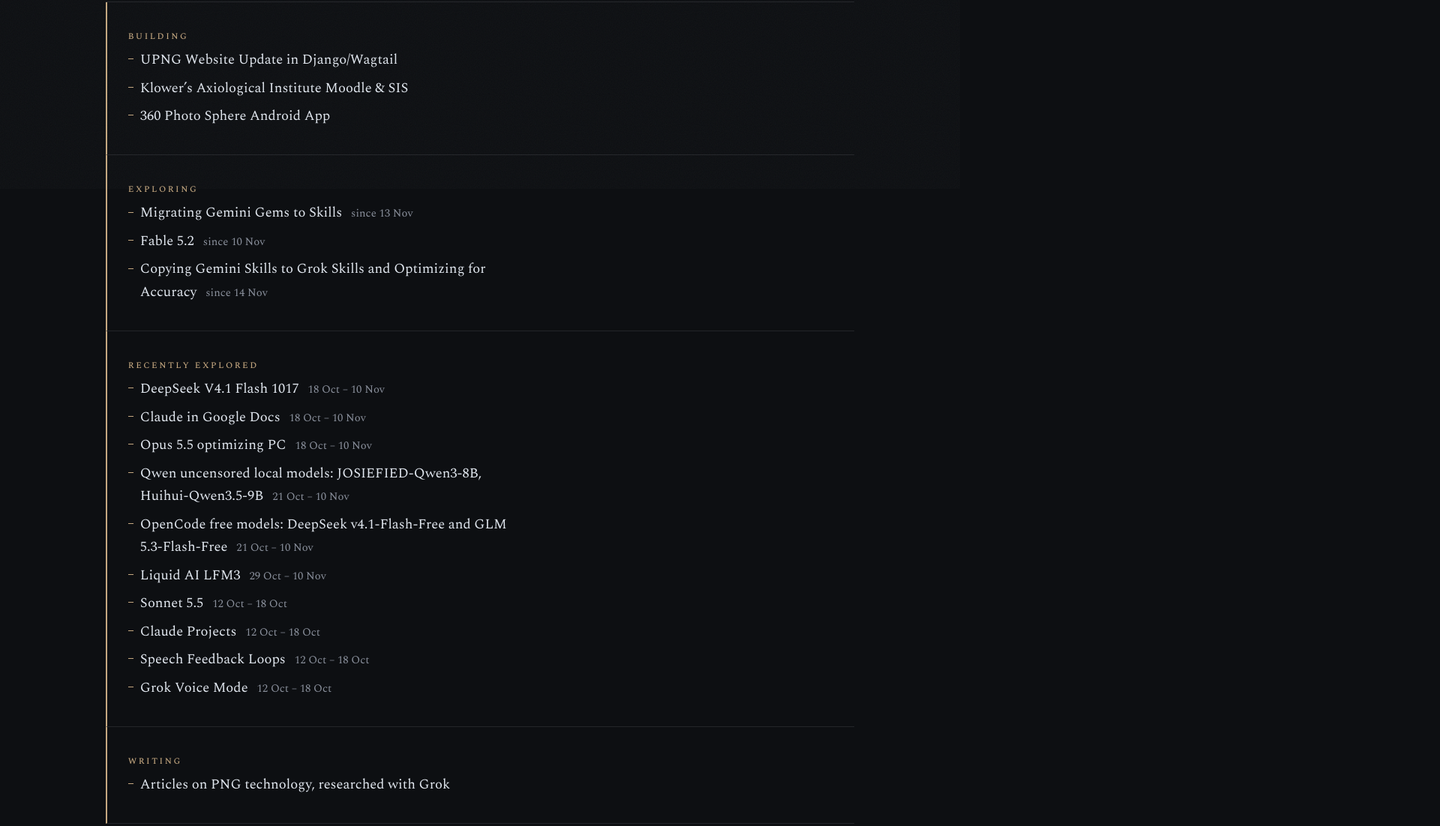
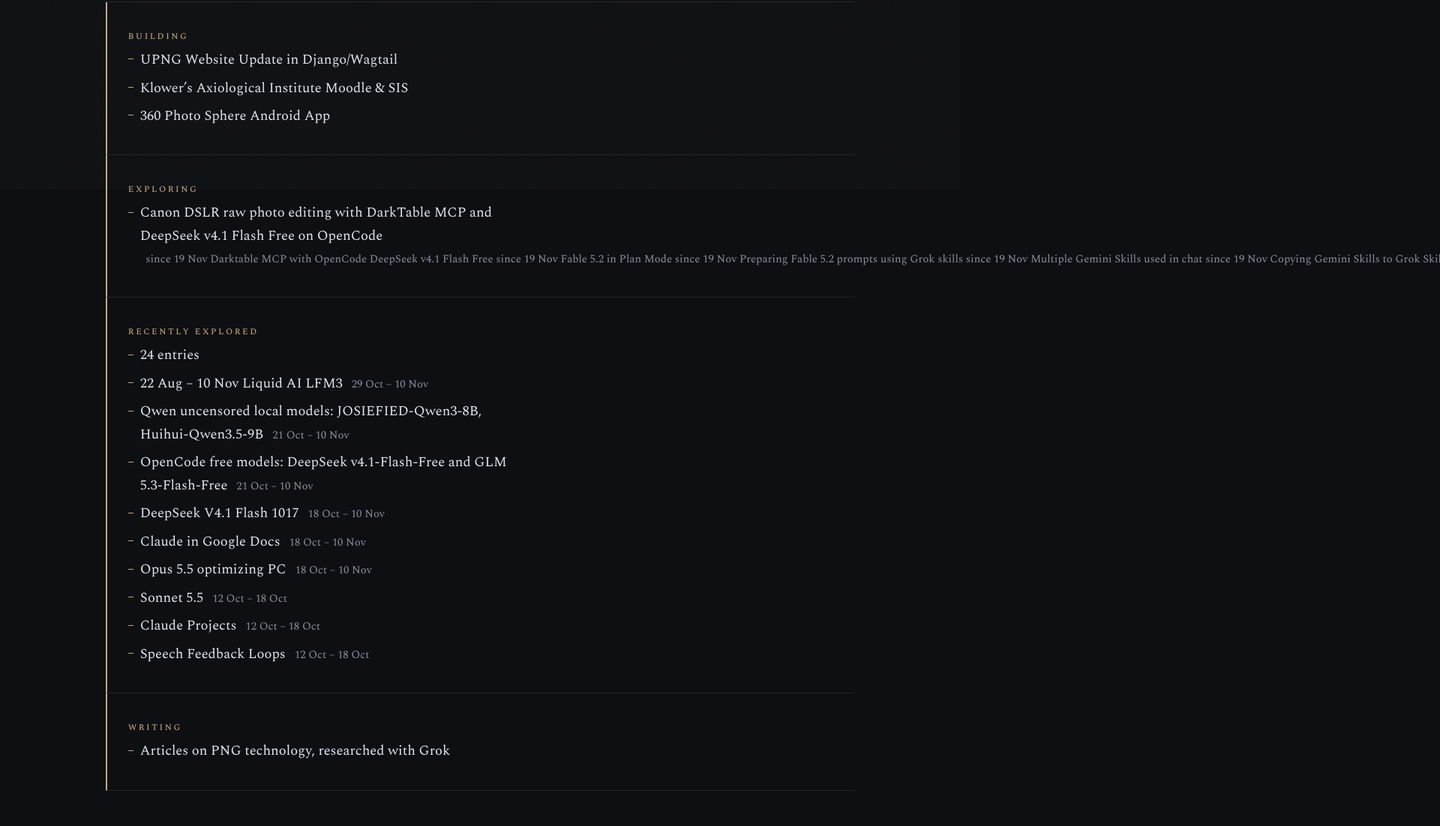
Before and after one commit to n30dyn4m1c/neomalesa, a plain HTML site: page now.html in a window 1280 px wide. Shown: the part 548-1650 px from the top of the page at 75% size, 1920 px wide, since content can reach past the window. Drawn offline with Linux system fonts and the light colour scheme.

Commit message:
Update Now page from profile README

```diff
--- a/now.html
+++ b/now.html
@@ -63,7 +63,7 @@
       <div class="subpage__inner">
         <p class="subpage__kicker">Port Moresby &middot; Papua New Guinea</p>
         <h1 class="subpage__title">Now</h1>
-        <p class="subpage__meta"><!-- NOW-UPDATED:START -->Updated 17 November 2026<!-- NOW-UPDATED:END --></p>
+        <p class="subpage__meta"><!-- NOW-UPDATED:START -->Updated 24 November 2026<!-- NOW-UPDATED:END --></p>
       </div>
     </header>
     <section class="subpage__section" aria-labelledby="now-heading">
@@ -82,24 +82,22 @@
           <li class="now__item">
             <p class="now__label">Exploring</p>
             <ul class="now__sub-list" role="list">
-              <li>Migrating Gemini Gems to Skills <span class="now__when">since 13 Nov</span></li>
-              <li>Fable 5.2 <span class="now__when">since 10 Nov</span></li>
-              <li>Copying Gemini Skills to Grok Skills and Optimizing for Accuracy <span class="now__when">since 14 Nov</span></li>
+              <li>Canon DSLR raw photo editing with DarkTable MCP and DeepSeek v4.1 Flash Free on OpenCode <span class="now__when">since 19 Nov Darktable MCP with OpenCode DeepSeek v4.1 Flash Free since 19 Nov Fable 5.2 in Plan Mode since 19 Nov Preparing Fable 5.2 prompts using Grok skills since 19 Nov Multiple Gemini Skills used in chat since 19 Nov Copying Gemini Skills to Grok Skills and Optimizing for Accuracy since 14 Nov Migrating Gemini Gems to Skills since 13 Nov Fable 5.2 since 10 Nov</span></li>
             </ul>
           </li>
           <li class="now__item">
             <p class="now__label">Recently explored</p>
             <ul class="now__sub-list" role="list">
+              <li>24 entries</li>
+              <li>22 Aug – 10 Nov Liquid AI LFM3 <span class="now__when">29 Oct – 10 Nov</span></li>
+              <li>Qwen uncensored local models: JOSIEFIED-Qwen3-8B, Huihui-Qwen3.5-9B <span class="now__when">21 Oct – 10 Nov</span></li>
+              <li>OpenCode free models: DeepSeek v4.1-Flash-Free and GLM 5.3-Flash-Free <span class="now__when">21 Oct – 10 Nov</span></li>
               <li>DeepSeek V4.1 Flash 1017 <span class="now__when">18 Oct – 10 Nov</span></li>
               <li>Claude in Google Docs <span class="now__when">18 Oct – 10 Nov</span></li>
               <li>Opus 5.5 optimizing PC <span class="now__when">18 Oct – 10 Nov</span></li>
-              <li>Qwen uncensored local models: JOSIEFIED-Qwen3-8B, Huihui-Qwen3.5-9B <span class="now__when">21 Oct – 10 Nov</span></li>
-              <li>OpenCode free models: DeepSeek v4.1-Flash-Free and GLM 5.3-Flash-Free <span class="now__when">21 Oct – 10 Nov</span></li>
-              <li>Liquid AI LFM3 <span class="now__when">29 Oct – 10 Nov</span></li>
               <li>Sonnet 5.5 <span class="now__when">12 Oct – 18 Oct</span></li>
               <li>Claude Projects <span class="now__when">12 Oct – 18 Oct</span></li>
               <li>Speech Feedback Loops <span class="now__when">12 Oct – 18 Oct</span></li>
-              <li>Grok Voice Mode <span class="now__when">12 Oct – 18 Oct</span></li>
             </ul>
           </li>
           <!-- NOW-EXPLORING:END -->
```
